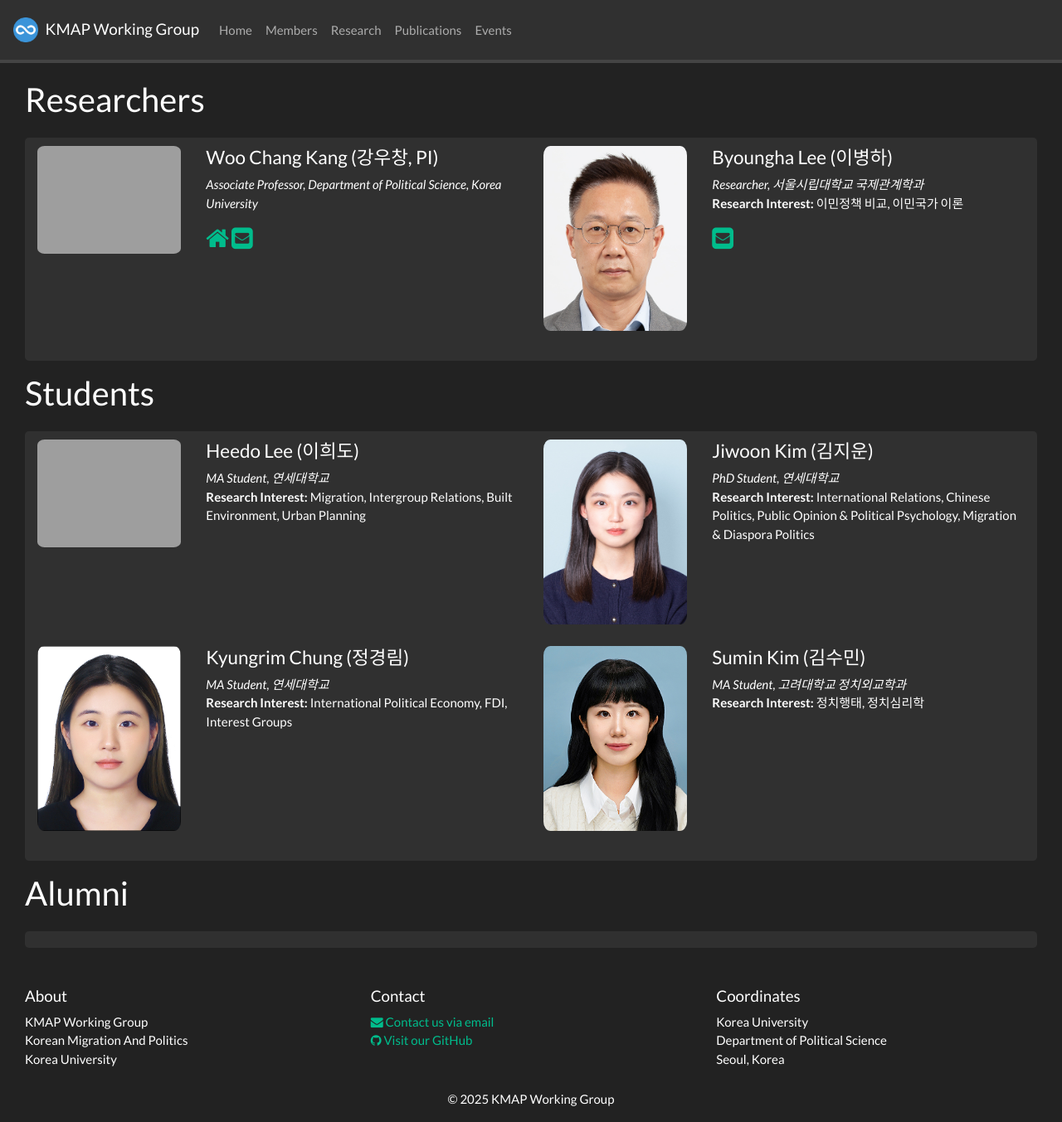
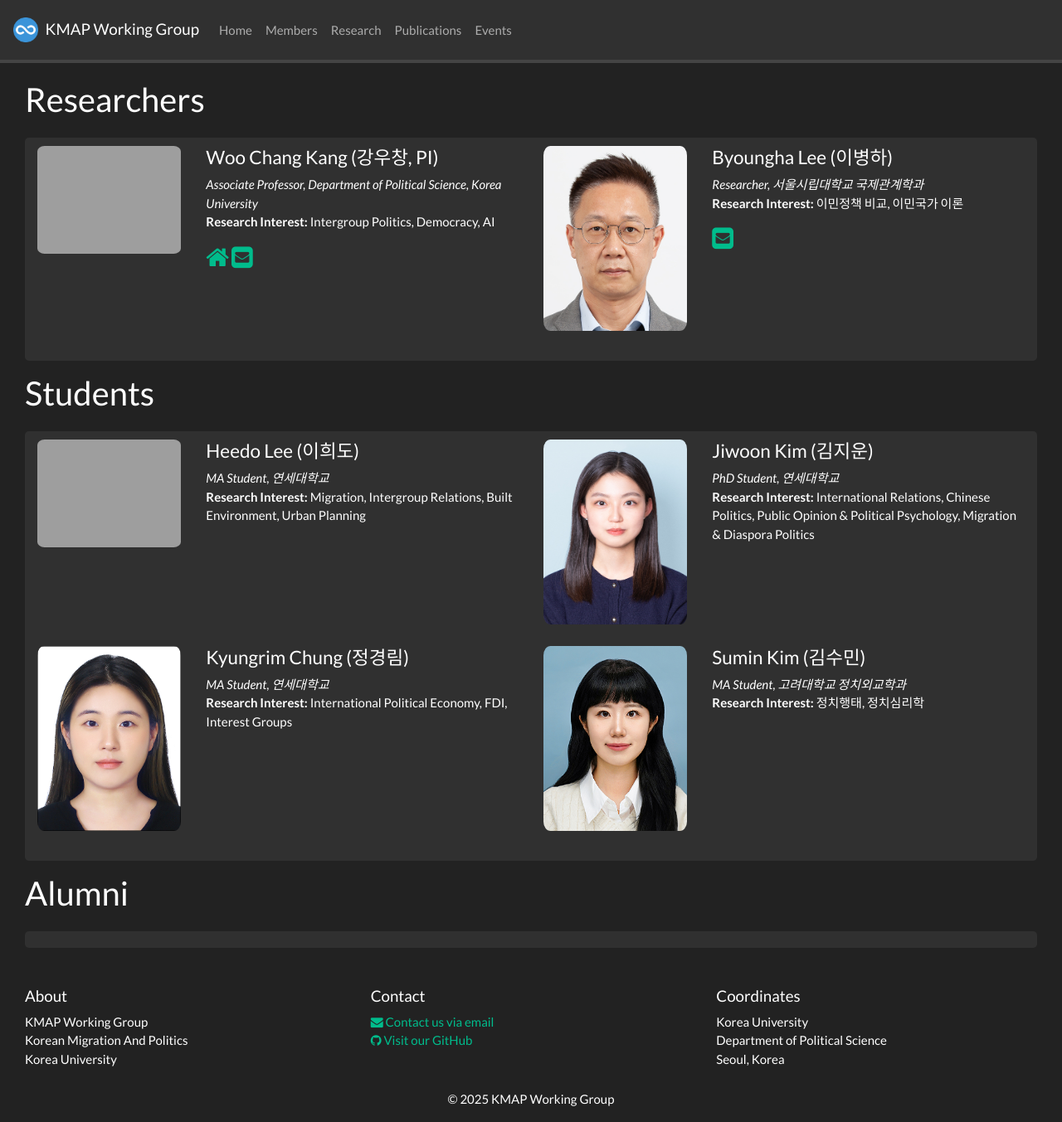
Before and after one commit to kmapgroup/kmapgroup.github.io, a Jekyll site: the page built from _pages/members.md, in a window 1280 px wide and 1353 px high. Shown: the whole window at 83% size. Built offline with Jekyll 4.4.1, drawn with Linux system fonts in a browser that asks for light colours; nearby versions of some CDN libraries; a style sheet for code colours, icons or effects is not loaded.

Commit message:
Add research interest to PI: Intergroup Politics, Democracy, AI
🤖 Generated with [Claude Code](https://claude.com/claude-code)

Co-Authored-By: Claude Opus 4.5 <noreply@anthropic.com>

```diff
--- a/_data/pi.yml
+++ b/_data/pi.yml
@@ -4,6 +4,7 @@
   email: woochang_kang@korea.ac.kr
   website: https://woochangkang.github.io
   scholar: https://scholar.google.com/citations?hl=ko&user=cBhoKjEAAAAJ
+  research: Intergroup Politics, Democracy, AI
   education:
     [
       "Ph.D. Political Science",
```
